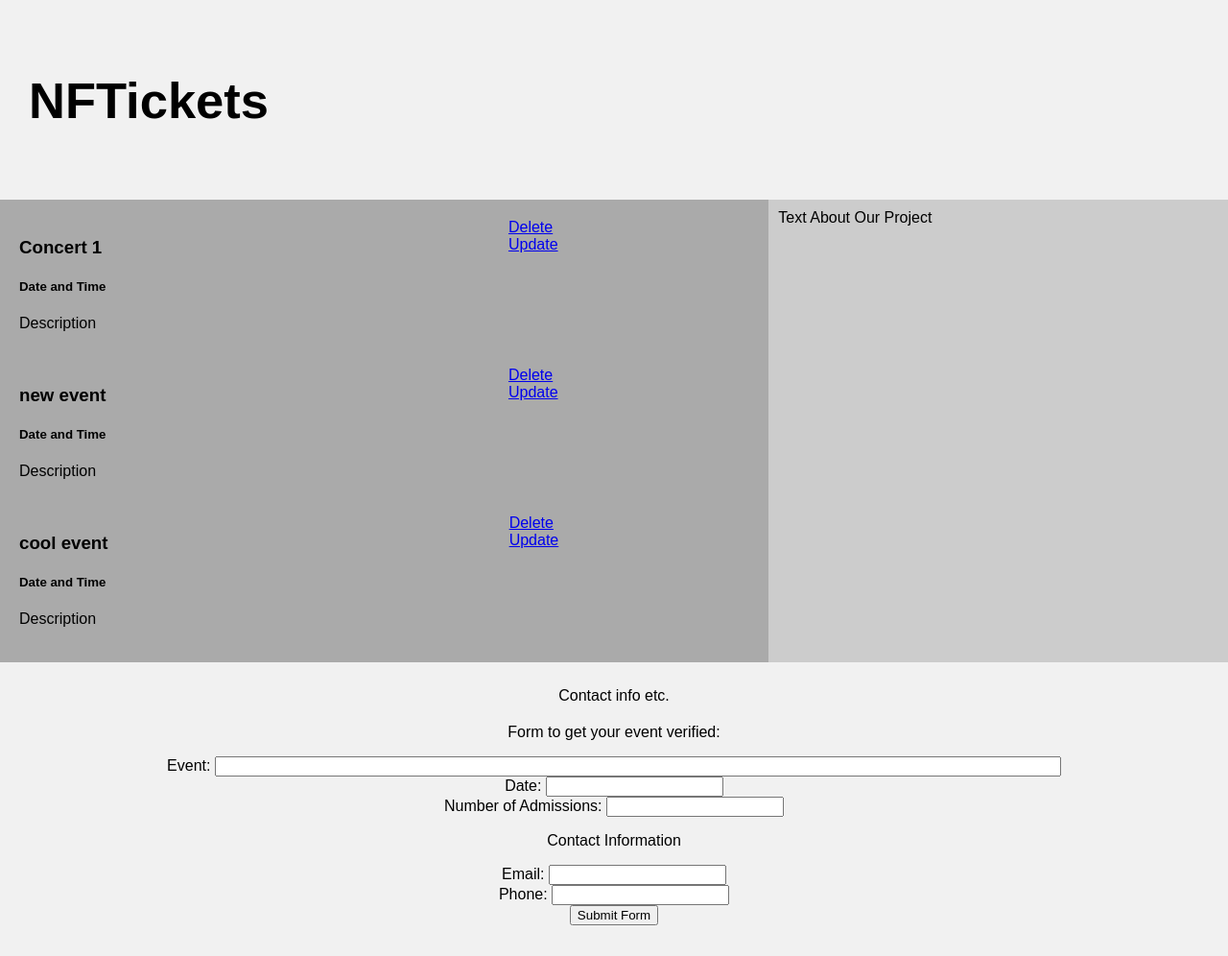
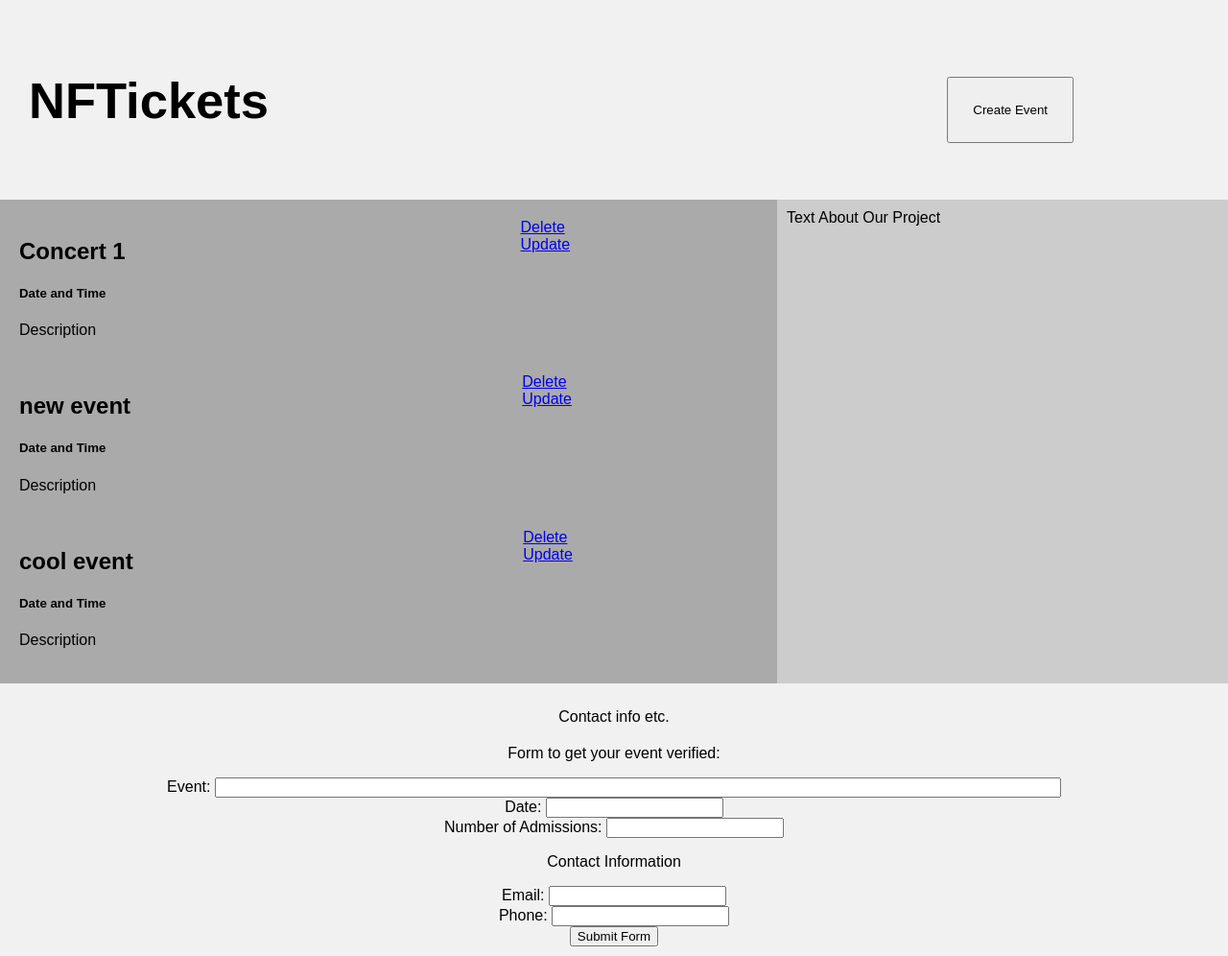
Before and after one commit to micahborg/ticket_system, a Flask app: page / in a window 1280 px wide. Shown: the whole page at 96% size. Before the commit the page ends 964 px from the top, so only its background shows below. Run offline with Flask 2, Linux system fonts and the light colour scheme; data comes from the database, SQL or seed files in the repository; both versions use the stored data as it was after the commit.

Commit message:
Create Event Button

```diff
--- a/templates/index.html
+++ b/templates/index.html
@@ -17,6 +17,15 @@
       padding: 30px;
       text-align: left;
       font-size: 35px;
+    }
+
+    .header button{
+        position: absolute;
+        right: 10%;
+        top: 10%;
+        transform: translateY(-25%);
+        transform: translateX(-25%);
+        padding: 25px;
     }
 
     /* The grid container */
@@ -53,6 +62,20 @@
       text-align: center;
     }
 
+    .container {
+      height: 200px;
+      position: relative;
+      border: 3px solid green;
+    }
+
+    .vertical-center {
+      margin: 0;
+      position: absolute;
+      top: 50%;
+      -ms-transform: translateY(-50%);
+      transform: translateY(-50%);
+    }
+
     /* Responsive layout - makes the three columns stack on top of each other instead of next to each other */
     @media (max-width: 600px) {
       .grid-container  {
@@ -72,6 +95,7 @@
 <div class="grid-container">
     <div class="header">
       <h2>NFTickets</h2>
+      <button>Create Event</button>
     </div>
 
     <div class="left" style="background-color:#aaa;">
@@ -86,14 +110,19 @@
             <tr>
                 <div class="grid-container">
                     <div class="left" style="background-color:#aaa;">
-                        <h3 style="text-align: left">{{ task.content }}</h3>
-                        <h5 style="text-align: left"> Date and Time</h5>
-                        <p style="text-align: left"> Description</p>
+                        <h2 style="text-align: left">{{ task.content }}</h2>
+                        <h5 margin="0px">Date and Time</h5>
+                        <p style="text-align: left">
+                            Description
+
+                        </p>
                     </div>
                     <div class="right" style="background-color:#aaa;">
-                        <a href="/delete/{{task.id}}">Delete</a>
+
+                        <a href="/delete/{{task.id}}" style="text-align: center">Delete</a>
                         <br>
-                        <a href="/update/{{task.id}}">Update</a>
+                        <a href="/update/{{task.id}}" style="text-align: center">Update</a>
+
                     </div>
                 </div>
             </tr>
```
Also changed, not shown: test.db.
